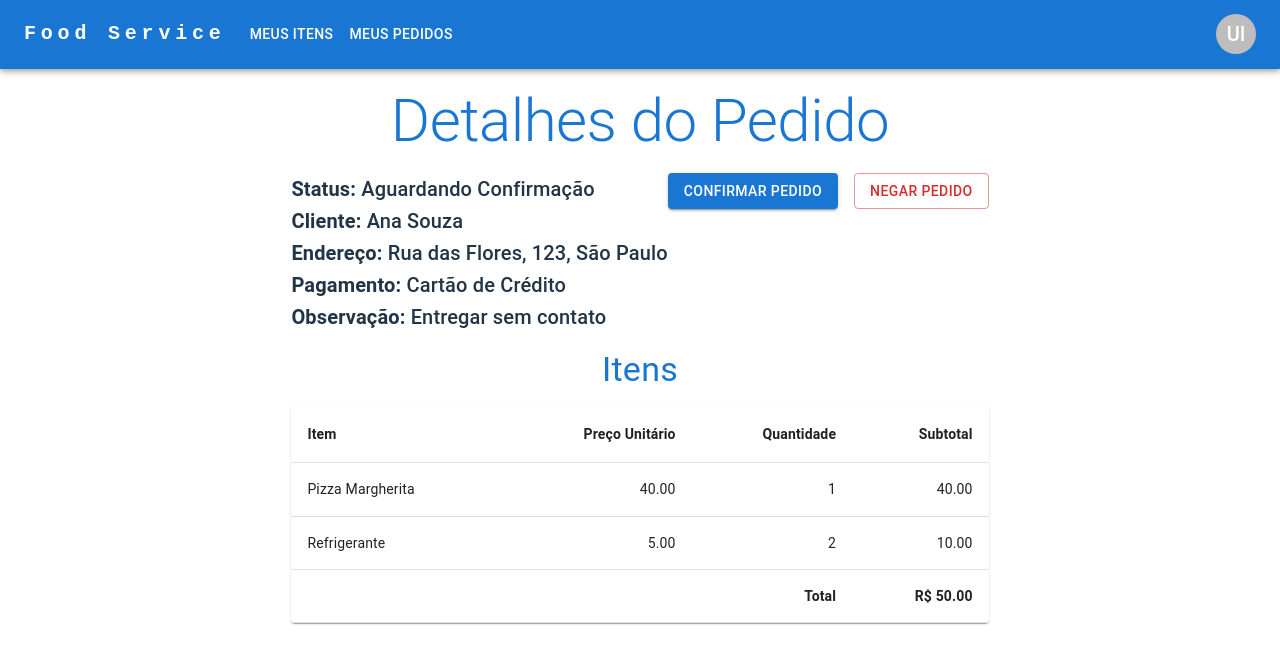
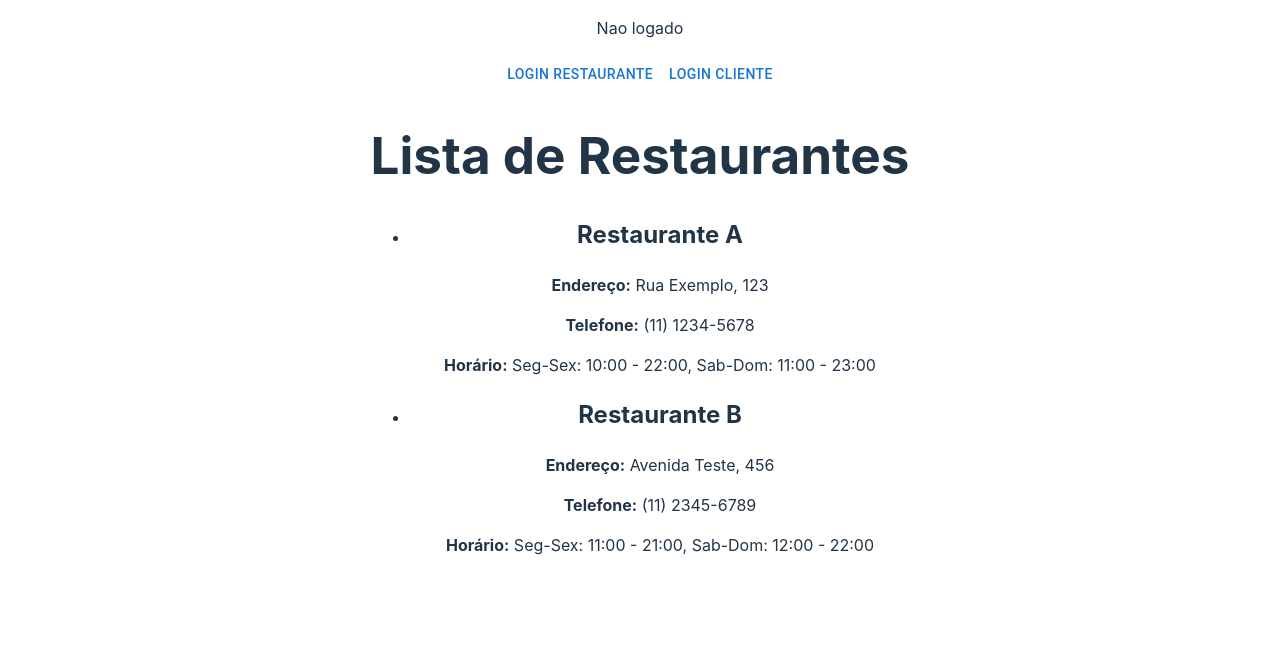
Before and after one commit to gkobio/frontendms, a React (Vite) app: page /restaurante/conta in a window 1280 px wide. Shown: the top 664 px of the page. Built offline with nearby package versions, Linux system fonts and the light colour scheme.

Commit message:
Header do restaurante e context do usuario

```diff
--- a/src/App.jsx
+++ b/src/App.jsx
@@ -1,21 +1,49 @@
-import { useState } from 'react'
-import reactLogo from './assets/react.svg'
-import viteLogo from '/vite.svg'
-import './App.css'
-import DetalhesPedido from './Pages/Private/Restaurante/DetalhesPedido';
-import HearderRestaurante from './headerRestaurante'
+import { useState } from 'react';
+import reactLogo from './assets/react.svg';
+import viteLogo from '/vite.svg';
+import './App.css';
+import { AuthProvider, useAuth } from './Context/AuthContext';
+import Pagina_Inicial from './Pages/Pagina_Inicial';
+import HearderRestaurante from './headerRestaurante';
+import { Button } from '@mui/material';
 
+function Content() {
+  const { userType, userId, logout, loginAsRestaurant, loginAsCliente } = useAuth();
 
-function App() {
+  const handleLoginRestaurante = () => {
+    const restaurantId = '12345';
+    loginAsRestaurant(restaurantId);
+    console.log(userType + "......");
+  };
+
+  const handleLoginCliente = () => {
+    const clienteId = '12345';
+    loginAsCliente(clienteId);
+    console.log(userType + "------");
+  };
+
   return (
     <>
+      {userType === 'restaurante' && <HearderRestaurante />}
+      {userType === 'cliente' && <p>Cliente</p>}
+      {!userType && <p>Nao logado</p>}
 
-    <HearderRestaurante />
-    <div className="App">
-      <DetalhesPedido />
-    </div>
+      <Button onClick={handleLoginRestaurante}>Login restaurante</Button>
+      <Button onClick={handleLoginCliente}>Login cliente</Button>
+
+      <div className="App">
+        <Pagina_Inicial />
+      </div>
     </>
   );
 }
 
+function App() {
+  return (
+    <AuthProvider>
+      <Content />
+    </AuthProvider>
+  );
+}
+
 export default App;
--- /dev/null
+++ b/src/Context/AuthContext.jsx
@@ -0,0 +1,32 @@
+import React, { createContext, useContext, useState } from 'react';
+
+const AuthContext = createContext();
+
+export function AuthProvider({ children }) {
+  const [userType, setUserType] = useState(null);
+  const [userId, setUserId] = useState(null);
+
+  const loginAsRestaurant = (restaurantId) => {
+    setUserType('restaurante');
+    setUserId(restaurantId);
+  };
+
+  const loginAsCliente = (clienteId) => {
+    setUserType('cliente');
+    setUserId(clienteId);
+  };
+
+  const logout = () => {
+    setUserType(null);
+    setUserId(null);
+    console.log("LogOut");
+  };
+
+  return (
+    <AuthContext.Provider value={{ userType, userId, loginAsRestaurant, loginAsCliente, logout }}>
+      {children}
+    </AuthContext.Provider>
+  );
+}
+
+export const useAuth = () => useContext(AuthContext);
--- a/src/headerRestaurante.jsx
+++ b/src/headerRestaurante.jsx
@@ -8,12 +8,15 @@ import Button from '@mui/material/Button';
 import Menu from '@mui/material/Menu';
 import MenuItem from '@mui/material/MenuItem';
 import Avatar from '@mui/material/Avatar';
+import Chip from '@mui/material/Chip';
 import Tooltip from '@mui/material/Tooltip';
+import { useAuth } from './Context/AuthContext';
 
 const settings = ['Ver Conta', 'Logout'];
 
 function DesktopAppBar() {
   const [anchorElUser, setAnchorElUser] = React.useState(null);
+  const { logout } = useAuth();
 
   const handleOpenUserMenu = (event) => {
     setAnchorElUser(event.currentTarget);
@@ -21,6 +24,13 @@ function DesktopAppBar() {
 
   const handleCloseUserMenu = () => {
     setAnchorElUser(null);
+  };
+
+  const handleMenuClick = (setting) => {
+    if (setting === 'Logout') {
+      logout(); // Chama a função de logout
+    }
+    handleCloseUserMenu();
   };
 
   return (
@@ -32,7 +42,6 @@ function DesktopAppBar() {
           component="div"
           sx={{
             mr: 2,
-            fontFamily: 'monospace',
             fontWeight: 700,
             letterSpacing: '.3rem',
             color: 'inherit',
@@ -60,7 +69,7 @@ function DesktopAppBar() {
         <Box sx={{ flexGrow: 0 }}>
           <Tooltip title="Open settings">
             <IconButton onClick={handleOpenUserMenu} sx={{ p: 0 }}>
-              <Avatar alt="User Initials">UI</Avatar>
+              <Chip color="secondary" avatar={<Avatar>M</Avatar>} label="Nome Restaurante" size="medium" />
             </IconButton>
           </Tooltip>
           <Menu
@@ -80,7 +89,7 @@ function DesktopAppBar() {
             onClose={handleCloseUserMenu}
           >
             {settings.map((setting) => (
-              <MenuItem key={setting} onClick={handleCloseUserMenu}>
+              <MenuItem key={setting} onClick={() => handleMenuClick(setting)}>
                 <Typography textAlign="center">{setting}</Typography>
               </MenuItem>
             ))}
```
